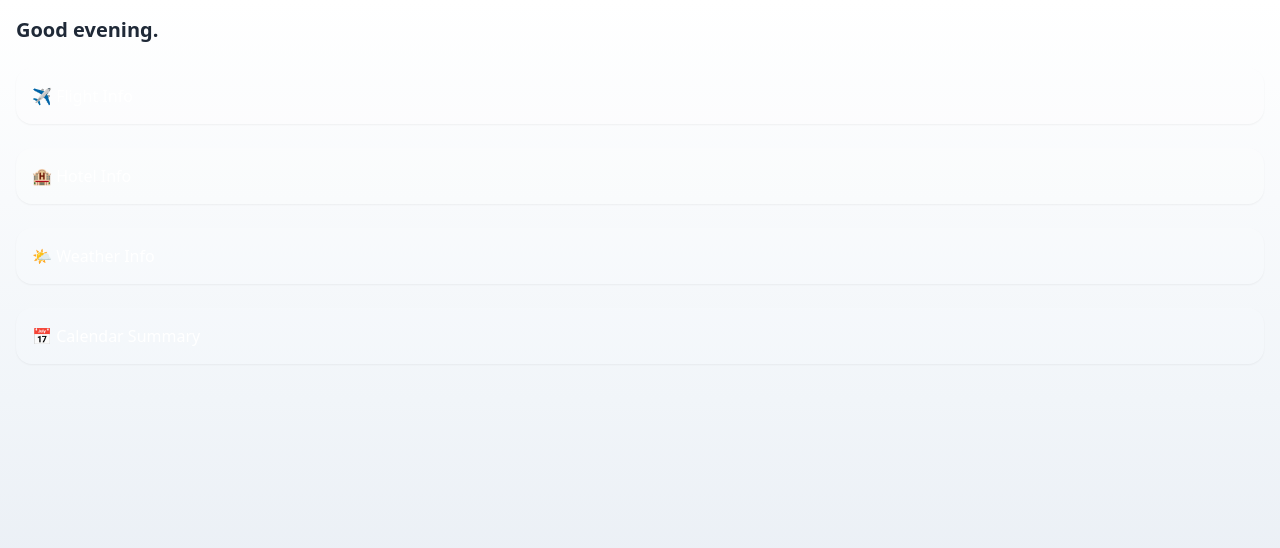
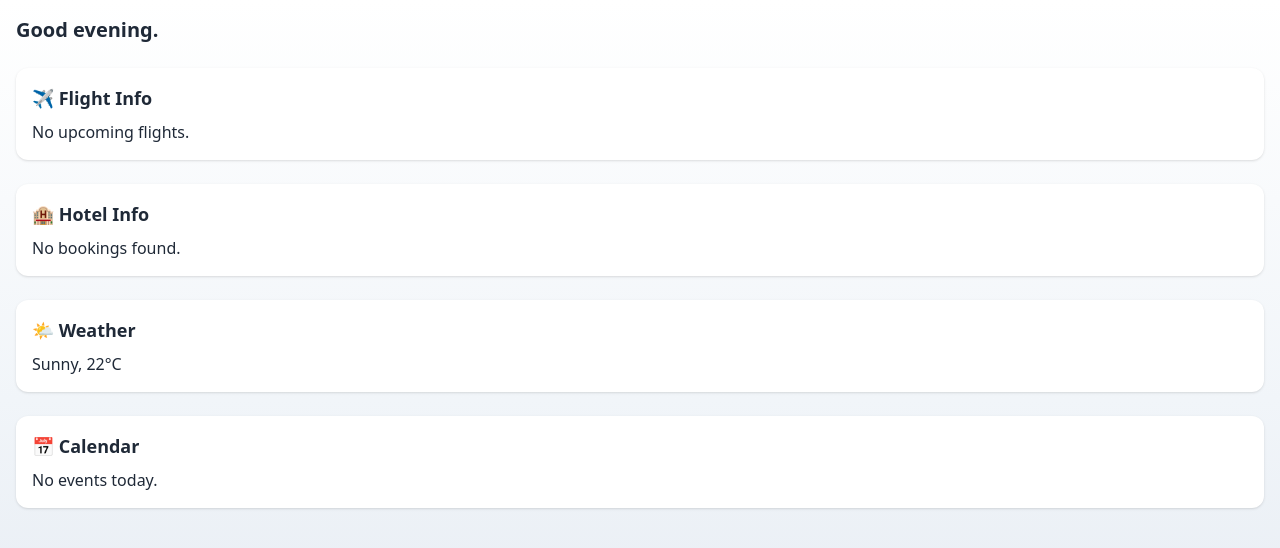
Before and after one commit to jadenthompson/Altitude, a React (Vite) app: page /today in a window 1280 px wide. Shown: the top 548 px of the page. Built offline with nearby package versions, Linux system fonts and the light colour scheme; no server answers.

Commit message:
✅ Add minimal widget components for Today screen

```diff
--- a/src/components/CalendarSummaryWidget.jsx
+++ b/src/components/CalendarSummaryWidget.jsx
@@ -1,9 +1,9 @@
-// src/components/CalendarSummaryWidget.jsx
 import React from 'react';
 
 const CalendarSummaryWidget = () => (
-  <div className="bg-white/10 rounded-2xl p-4 text-white shadow-sm">
-    📅 Calendar Summary
+  <div className="bg-white shadow rounded-xl p-4 text-gray-800">
+    <h3 className="text-lg font-semibold mb-2">📅 Calendar</h3>
+    <p>No events today.</p>
   </div>
 );
 
--- a/src/components/FlightWidget.jsx
+++ b/src/components/FlightWidget.jsx
@@ -1,9 +1,9 @@
-// src/components/FlightWidget.jsx
 import React from 'react';
 
 const FlightWidget = () => (
-  <div className="bg-white/10 rounded-2xl p-4 text-white shadow-sm">
-    ✈️ Flight Info
+  <div className="bg-white shadow rounded-xl p-4 text-gray-800">
+    <h3 className="text-lg font-semibold mb-2">✈️ Flight Info</h3>
+    <p>No upcoming flights.</p>
   </div>
 );
 
--- a/src/components/HotelWidget.jsx
+++ b/src/components/HotelWidget.jsx
@@ -1,9 +1,9 @@
-// src/components/HotelWidget.jsx
 import React from 'react';
 
 const HotelWidget = () => (
-  <div className="bg-white/10 rounded-2xl p-4 text-white shadow-sm">
-    🏨 Hotel Info
+  <div className="bg-white shadow rounded-xl p-4 text-gray-800">
+    <h3 className="text-lg font-semibold mb-2">🏨 Hotel Info</h3>
+    <p>No bookings found.</p>
   </div>
 );
 
--- a/src/components/WeatherWidget.jsx
+++ b/src/components/WeatherWidget.jsx
@@ -1,9 +1,9 @@
-// src/components/WeatherWidget.jsx
 import React from 'react';
 
 const WeatherWidget = () => (
-  <div className="bg-white/10 rounded-2xl p-4 text-white shadow-sm">
-    🌤️ Weather Info
+  <div className="bg-white shadow rounded-xl p-4 text-gray-800">
+    <h3 className="text-lg font-semibold mb-2">🌤️ Weather</h3>
+    <p>Sunny, 22°C</p>
   </div>
 );
 
```
